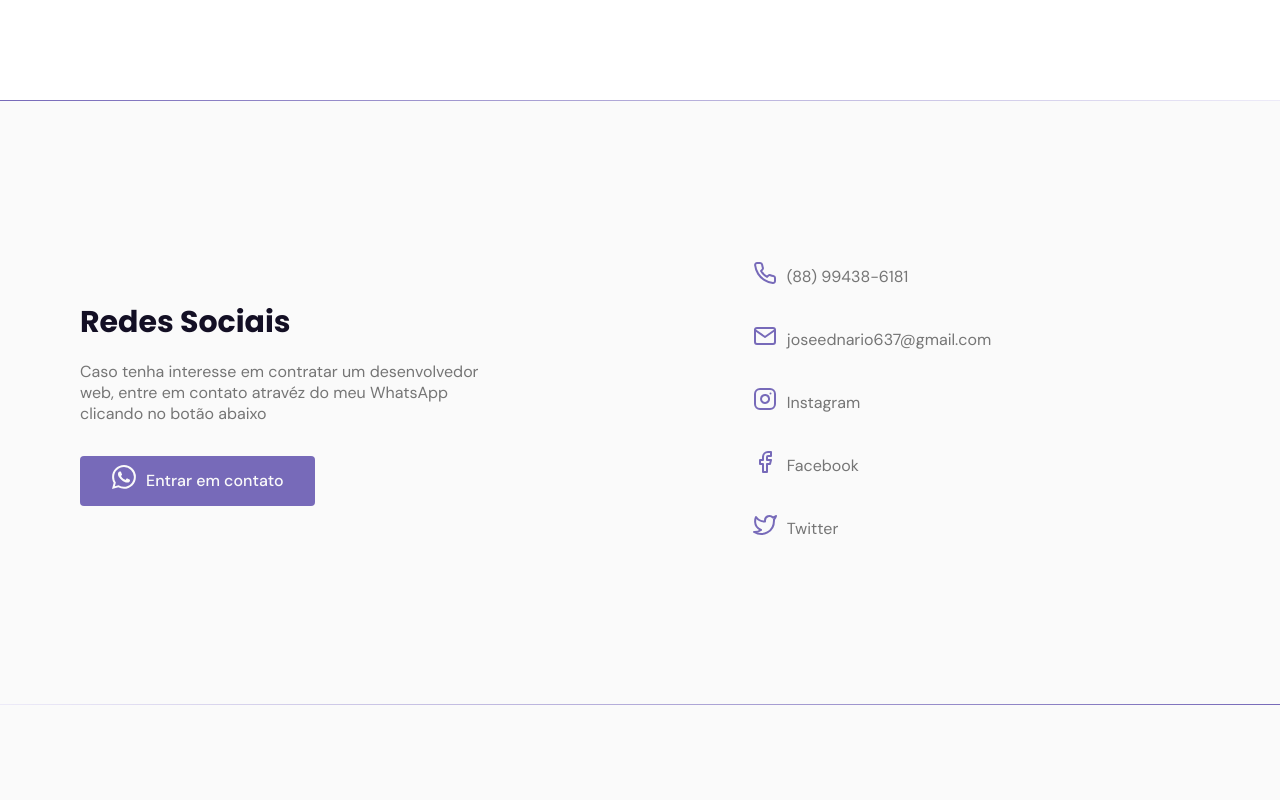
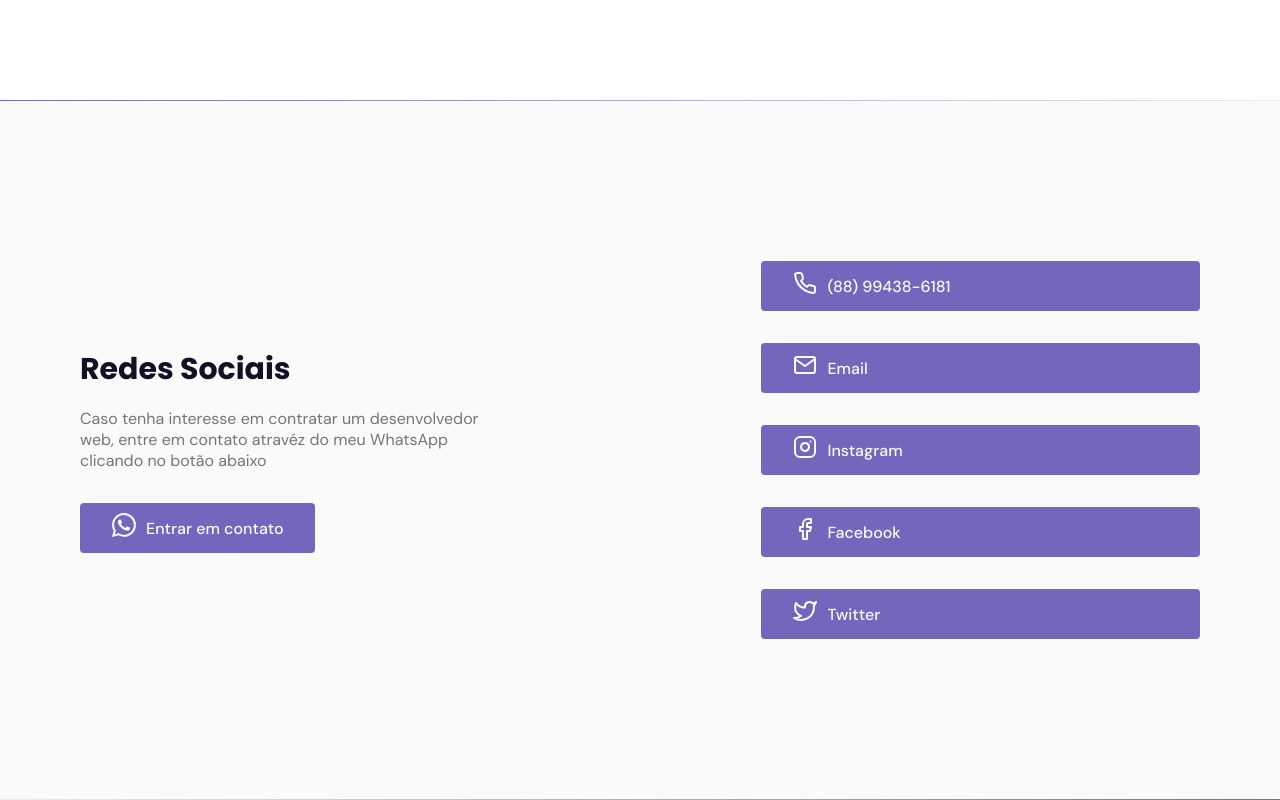
Before and after one commit to ednario/landing-page, a Next.js app: page / in a window 1280 px wide. Shown: the part 1139-1939 px from the top of the page. Before the commit the page ends 1844 px from the top, so only its background shows below. Built offline with nearby package versions, Linux system fonts and the light colour scheme.

Commit message:
contatos-se-tornaram-botões

```diff
--- a/src/components/Contact.jsx
+++ b/src/components/Contact.jsx
@@ -23,23 +23,29 @@ export default function Contact() {
 
           <div className={styles.links}>
             <ul className={styles.grid}>
-              <li><i><FiPhone/></i> (88) 99438-6181</li>
-              <li><i><FiMail /></i> joseednario637@gmail.com</li>
-              <li>
-                <a href="https://instagram.com/ednario_andrade" target="_blank" rel="noreferrer">
-                   <i><FiInstagram /></i>
-                  </a>Instagram
-              </li>
-              <li>
-                 <a href="https://facebook.com/ednario.lima.3/" target="_blank" rel="noreferrer">
-                   <i><FiFacebook /></i>
-                 </a>Facebook
-              </li>
-              <li>
-                 <a href="https://twitter.com/EdnarioAndrade" target="_blank" rel="noreferrer">
-                   <i className="iconTwitter"><FiTwitter /></i>
-                 </a>Twitter
-              </li>
+            <a className={styles.button}
+              target="_blank" rel="noreferrer">
+                <i><FiPhone/></i>(88) 99438-6181</a>
+
+            <a  className={styles.button}
+             href="mailto:joseednario637@gmail.com"
+              target="_blank" rel="noreferrer">
+                <i><FiMail/></i> Email</a>
+
+            <a  className={styles.button}
+             href="https://instagram.com/ednario_andrade"
+              target="_blank" rel="noreferrer">
+                <i><FiInstagram/></i> Instagram</a>
+
+            <a  className={styles.button}
+             href="https://facebook.com/ednario.lima.3/"
+              target="_blank" rel="noreferrer">
+                <i><FiFacebook/></i> Facebook</a>
+
+            <a  className={styles.button}
+             href="https://twitter.com/EdnarioAndrade"
+              target="_blank" rel="noreferrer">
+                <i><FiTwitter/></i> Twitter</a>
             </ul>
           </div>
         </div>
--- a/src/styles/Home.module.css
+++ b/src/styles/Home.module.css
@@ -347,7 +347,9 @@
   opacity: 1;
   transform: translateY(0);
 }
-
+.contactButton{
+  color: var(--background-color);
+}
 /*========= MEDIA QUERIES =========*/
 /* extra large devices: 1200 > */
 @media (min-width: 1200px) {
--- a/src/styles/globals.css
+++ b/src/styles/globals.css
@@ -26,7 +26,7 @@ img {
   /* colors */
   --hue: 250;
   /* HSL color mode */
-  --base-color: hsl(var(--hue) 36% 57%);
+  --base-color: hsl(var(--hue) 40% 57%);
   --base-color-second: hsl(var(--hue) 65% 88%);
   --base-color-alt: hsl(var(--hue) 57% 53%);
   --title-color: hsl(var(--hue) 41% 10%);
```
